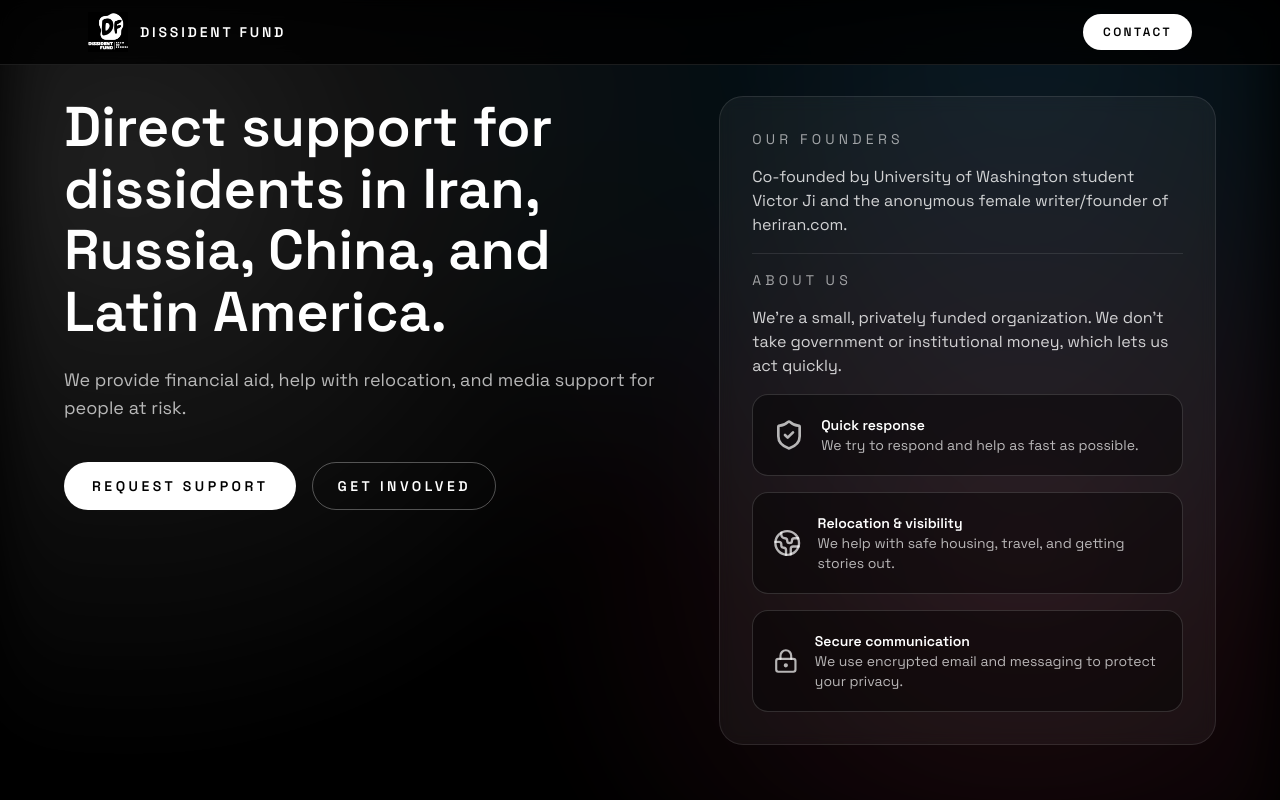
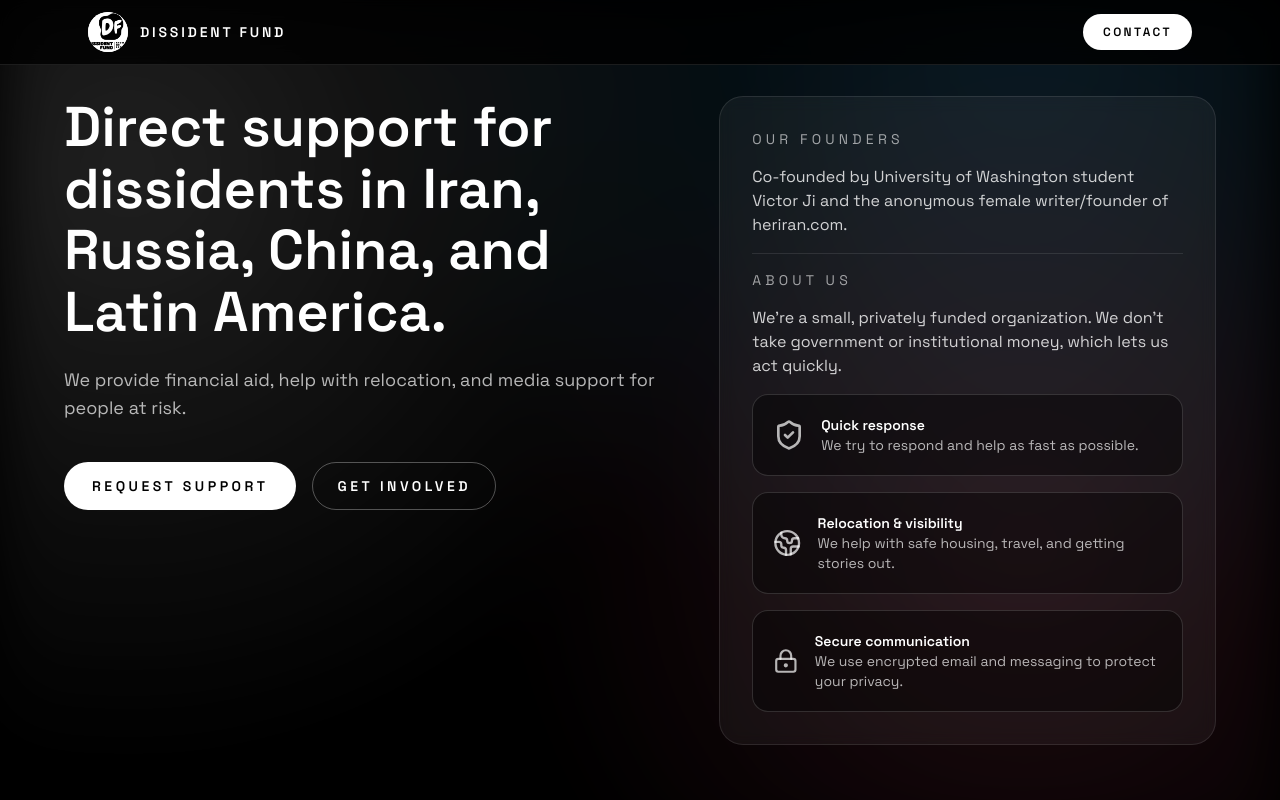
Before and after one commit to victormeoww/dissidentfundprod, a Next.js app: page / in a window 1280 px wide. Shown: the top 800 px of the page. Built offline with nearby package versions, Linux system fonts and the light colour scheme.

Commit message:
fix: Display logo in white circular container instead of inverting

```diff
--- a/src/components/footer.tsx
+++ b/src/components/footer.tsx
@@ -5,13 +5,15 @@ export function SiteFooter() {
   return (
     <footer className="border-t border-white/10 bg-black px-6 py-12 text-sm text-white/70">
       <div className="mx-auto flex w-full max-w-6xl flex-col items-center gap-6 text-center">
-        <Image
-          src="/logo.png"
-          alt="Dissident Fund"
-          width={60}
-          height={60}
-          className="invert opacity-80"
-        />
+        <div className="relative size-16 rounded-full overflow-hidden bg-white">
+          <Image
+            src="/logo.png"
+            alt="Dissident Fund"
+            width={64}
+            height={64}
+            className="object-contain"
+          />
+        </div>
         <Button
           asChild
           className="text-white underline decoration-dotted underline-offset-4 hover:text-white/80 bg-transparent border-none p-0 h-auto font-normal text-sm"
--- a/src/components/header.tsx
+++ b/src/components/header.tsx
@@ -8,13 +8,15 @@ export function SiteHeader() {
     <header className="fixed top-0 left-0 right-0 z-50 bg-black/80 backdrop-blur-md border-b border-white/10">
       <div className="mx-auto flex h-16 max-w-6xl items-center justify-between px-6">
         <a href="#top" className="flex items-center gap-3">
+          <div className="relative size-10 rounded-full overflow-hidden bg-white">
             <Image
               src="/logo.png"
               alt="Dissident Fund"
               width={40}
               height={40}
-            className="invert"
+              className="object-contain"
             />
+          </div>
           <span className="text-sm font-semibold uppercase tracking-[0.2em] text-white hidden sm:block">
             Dissident Fund
           </span>
```
Lines whose indentation alone changed are shown as unchanged.
